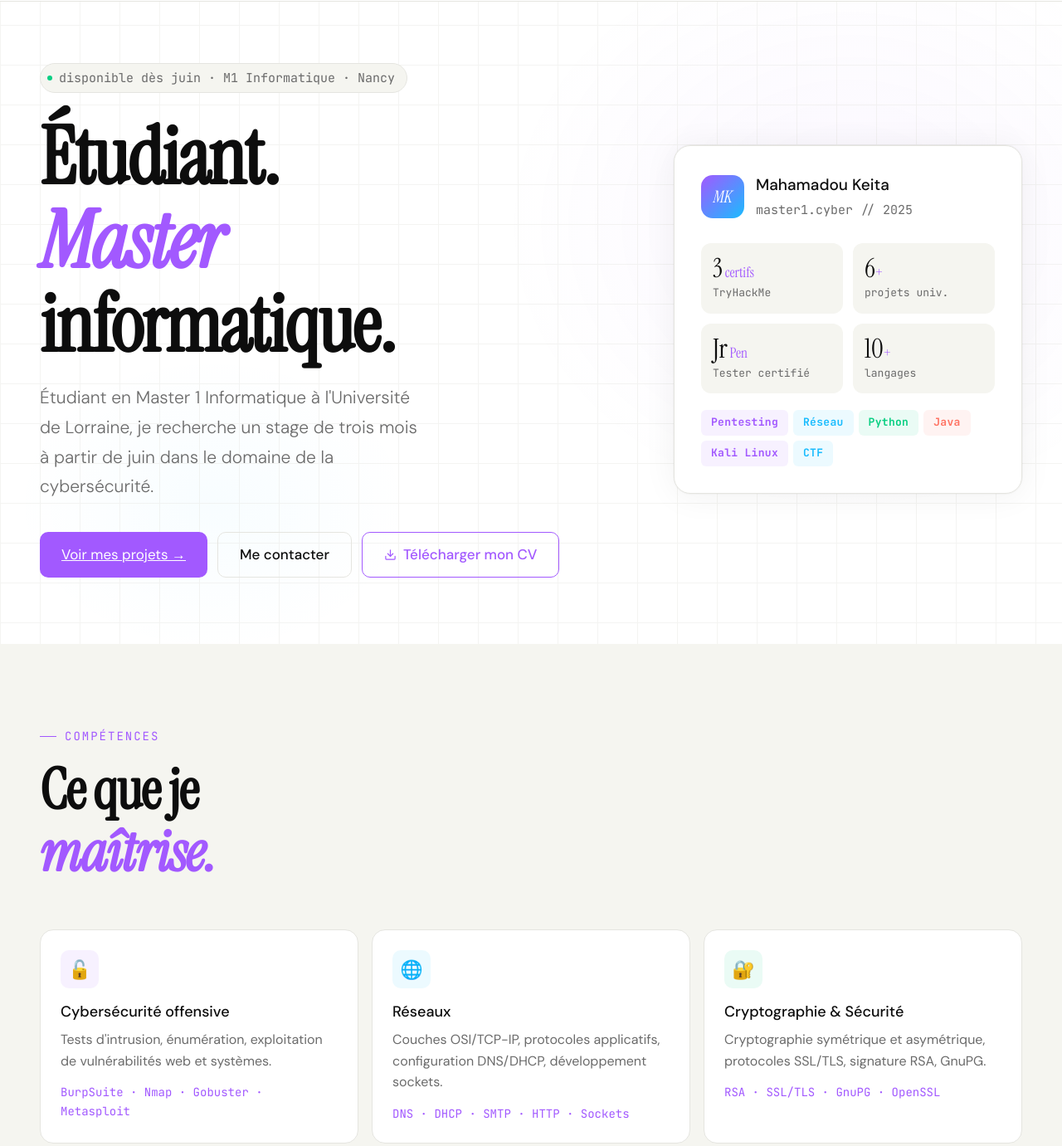
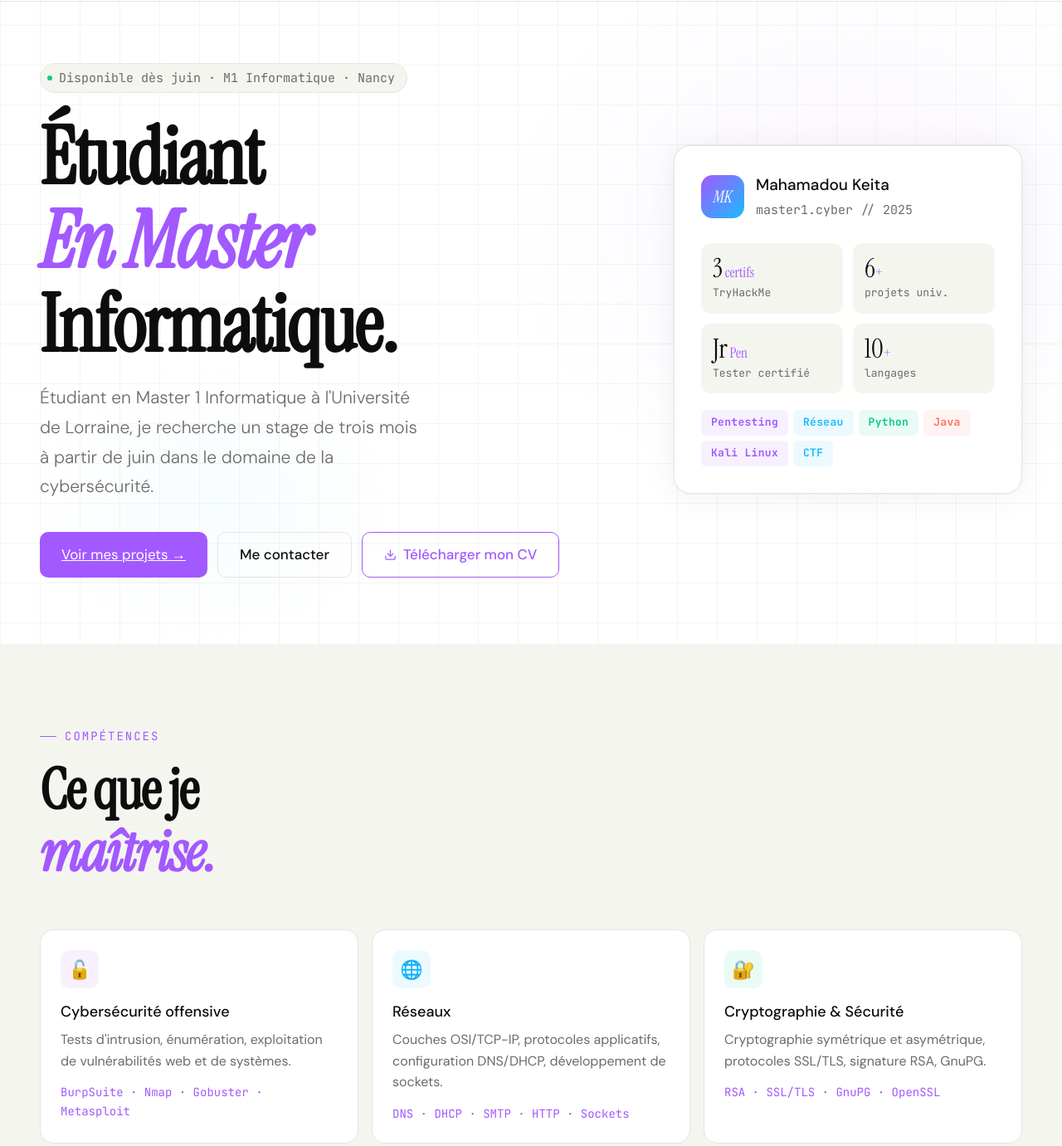
Before and after one commit to KeitaMahamadou01/portfolio-keita, a plain HTML site: page index.html in a window 1280 px wide. Shown: the part 66-1447 px from the top of the page at 83% size. Drawn offline with Linux system fonts and the light colour scheme.

Commit message:
Update text and links in index.html

```diff
--- a/index.html
+++ b/index.html
@@ -38,12 +38,12 @@
   <div class="hero-content">
     <div class="hero-eyebrow">
       <div class="hero-eyebrow-dot"></div>
-      disponible dès juin · M1 Informatique · Nancy
+      Disponible dès juin · M1 Informatique · Nancy
     </div>
     <h1 class="hero-title">
-      Étudiant.<br>
-      <em>Master</em><br>
-      informatique.
+      Étudiant<br>
+      <em> En Master</em><br>
+      Informatique.
     </h1>
     <p class="hero-subtitle">
       Étudiant en Master 1 Informatique à l'Université de Lorraine, je recherche un stage de trois mois à partir de juin dans le domaine de la cybersécurité.
@@ -103,13 +103,13 @@
     <div class="skill-card reveal">
       <div class="skill-icon" style="background:#A259FF15">🔓</div>
       <div class="skill-card-name">Cybersécurité offensive</div>
-      <div class="skill-card-desc">Tests d'intrusion, énumération, exploitation de vulnérabilités web et systèmes.</div>
+      <div class="skill-card-desc">Tests d'intrusion, énumération, exploitation de vulnérabilités web et de systèmes.</div>
       <div class="skill-card-tools">BurpSuite · Nmap · Gobuster · Metasploit</div>
     </div>
     <div class="skill-card reveal" style="transition-delay:.1s">
       <div class="skill-icon" style="background:#1ABCFE15">🌐</div>
       <div class="skill-card-name">Réseaux</div>
-      <div class="skill-card-desc">Couches OSI/TCP-IP, protocoles applicatifs, configuration DNS/DHCP, développement sockets.</div>
+      <div class="skill-card-desc">Couches OSI/TCP-IP, protocoles applicatifs, configuration DNS/DHCP, développement de sockets.</div>
       <div class="skill-card-tools">DNS · DHCP · SMTP · HTTP · Sockets</div>
     </div>
     <div class="skill-card reveal" style="transition-delay:.2s">
@@ -204,7 +204,7 @@
         <span class="project-lang-badge">Java</span>
         <span class="project-lang-badge">C</span>
         <span class="project-lang-badge">JavaFX</span>
-        <a href="https://github.com/KeitaMahamadou01/prekar_ppil_s6" target="_blank" rel="noopener" class="project-arrow">↗</a>
+        <a href="https://github.com/KeitaMahamadou01/Twisk" target="_blank" rel="noopener" class="project-arrow">↗</a>
       </div>
     </div>
   </div>
```
